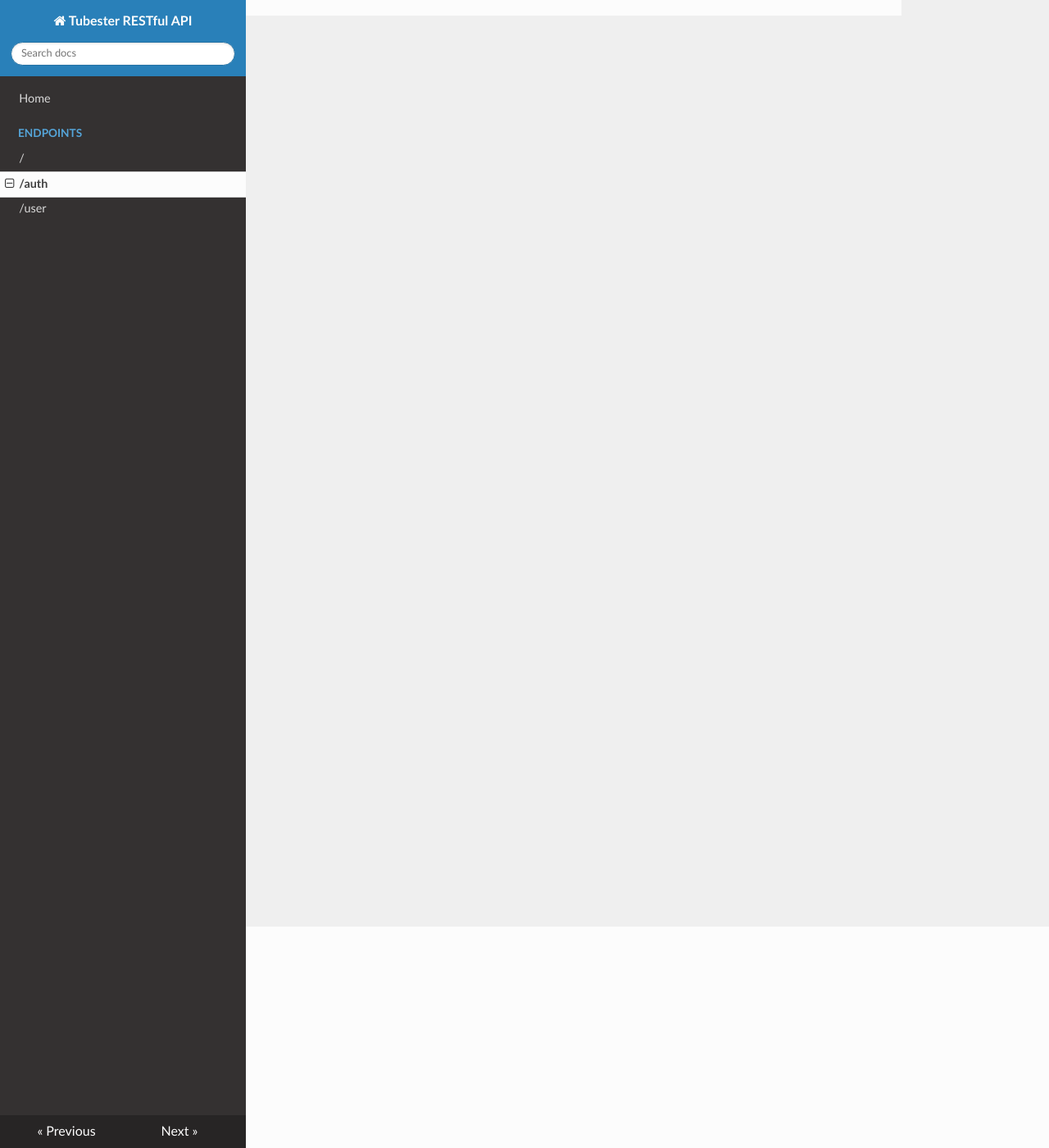
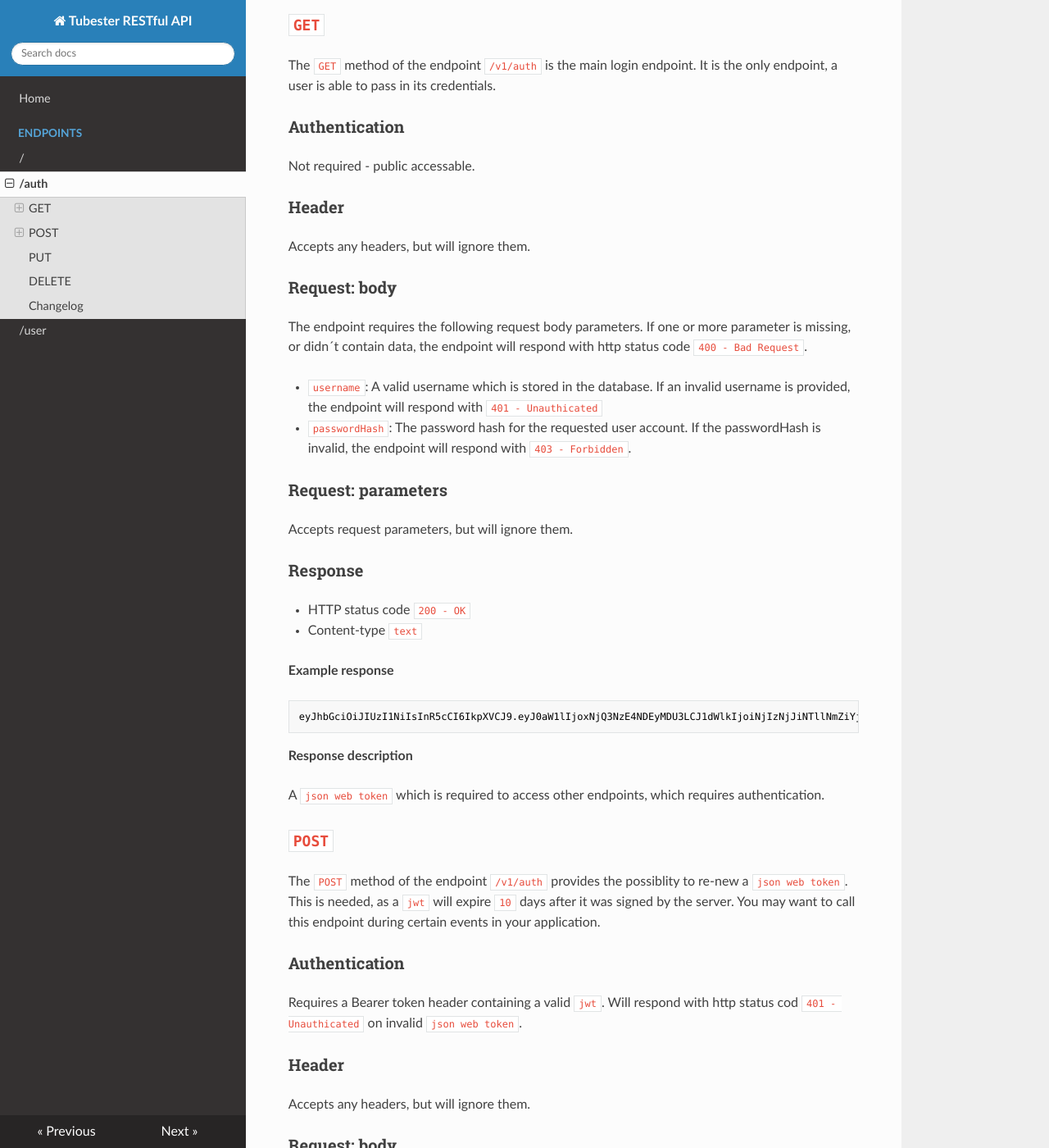
Before and after one commit to syr0s/tubester-restful-api, an MkDocs documentation site: the page built from docs/docs/endpoints/auth.md, in a window 1280 px wide and 1400 px high, scrolled down 270 px. Shown: the whole window at 82% size. Built offline with MkDocs 1.6.1, drawn with Linux system fonts in a browser that asks for light colours; nearby versions of some CDN libraries; some of the changed text lies outside the part shown.

Commit message:
docs: :memo: added documentation for endpoint auth

````diff
--- a/docs/docs/endpoints/auth.md
+++ b/docs/docs/endpoints/auth.md
@@ -1 +1,74 @@
 # Endpoint `/v1/auth`
+The auth endpoint of the Tubester RESTful API provides login capabilities. After the user logs in successfully the backend will generate a `json web token` and sends it to the client for further usage. The endpoint also provides the possiblity to re-new the `jwt` as it has an expiry of 10 days after creation.
+
+## `GET`
+The `GET` method of the endpoint `/v1/auth` is the main login endpoint. It is the only endpoint, a user is able to pass in its
+credentials.
+
+### Authentication
+Not required - public accessable.
+
+### Header
+Accepts any headers, but will ignore them.
+
+### Request: body
+The endpoint requires the following request body parameters. If one or more parameter is missing, or didn´t contain data, the endpoint will respond with http status code `400 - Bad Request`.
+
+- `username`: A valid username which is stored in the database. If an invalid username is provided, the endpoint will respond with `401 - Unauthicated`
+- `passwordHash`: The password hash for the requested user account. If the passwordHash is invalid, the endpoint will respond with `403 - Forbidden`.
+
+### Request: parameters
+Accepts request parameters, but will ignore them.
+
+### Response
+- HTTP status code `200 - OK`
+- Content-type `text`
+
+**Example response**
+```
+eyJhbGciOiJIUzI1NiIsInR5cCI6IkpXVCJ9.eyJ0aW1lIjoxNjQ3NzE4NDEyMDU3LCJ1dWlkIjoiNjIzNjJiNTllNmZiYjhiNjc1Mjg0ZmU4IiwidXNlckdyb3VwIjoxLCJpYXQiOjE2NDc3MTg0MTJ9.q35gNyNh7DjMJ-ksXFkowP7WtzcSxHIk8UL3MIzTTiQ
+```
+
+**Response description**
+
+A `json web token` which is required to access other endpoints, which requires authentication.
+
+## `POST`
+The `POST` method of the endpoint `/v1/auth` provides the possiblity to re-new a `json web token`. This is needed, as a `jwt` will expire `10` days after it was signed by the server. You may want to call this endpoint during certain events in your application.
+
+### Authentication
+Requires a Bearer token header containing a valid `jwt`. Will respond with http status cod `401 - Unauthicated` on invalid
+`json web token`.
+
+### Header
+Accepts any headers, but will ignore them.
+
+### Request: body
+Accepts request body, but will ignore them.
+
+### Request: parameters
+Accpets request parameters, but will ignore them
+
+### Response
+- HTTP status code `200 - OK`
+- Content-type `text`
+
+**Example response**
+```
+eyJhbGciOiJIUzI1NiIsInR5cCI6IkpXVCJ9.eyJ0aW1lIjoxNjQ3NzE4NDEyMDU3LCJ1dWlkIjoiNjIzNjJiNTllNmZiYjhiNjc1Mjg0ZmU4IiwidXNlckdyb3VwIjoxLCJpYXQiOjE2NDc3MTg0MTJ9.q35gNyNh7DjMJ-ksXFkowP7WtzcSxHIk8UL3MIzTTiQ
+```
+
+**Response description**
+
+A `json web token` which is required to access other endpoints, which requires authentication.
+
+## `PUT`
+Will respond with `405 - Method Not Allowed` as the method is not implemented for the endpoint.
+
+## `DELETE`
+Will respond with `405 - Method Not Allowed` as the method is not implemented for the endpoint.
+
+## Changelog
+| Version | Description |
+|-------------|-------------|
+| 1.0.0 | Introduced endpoint |
````
Also changed, not shown: 1 other file.
